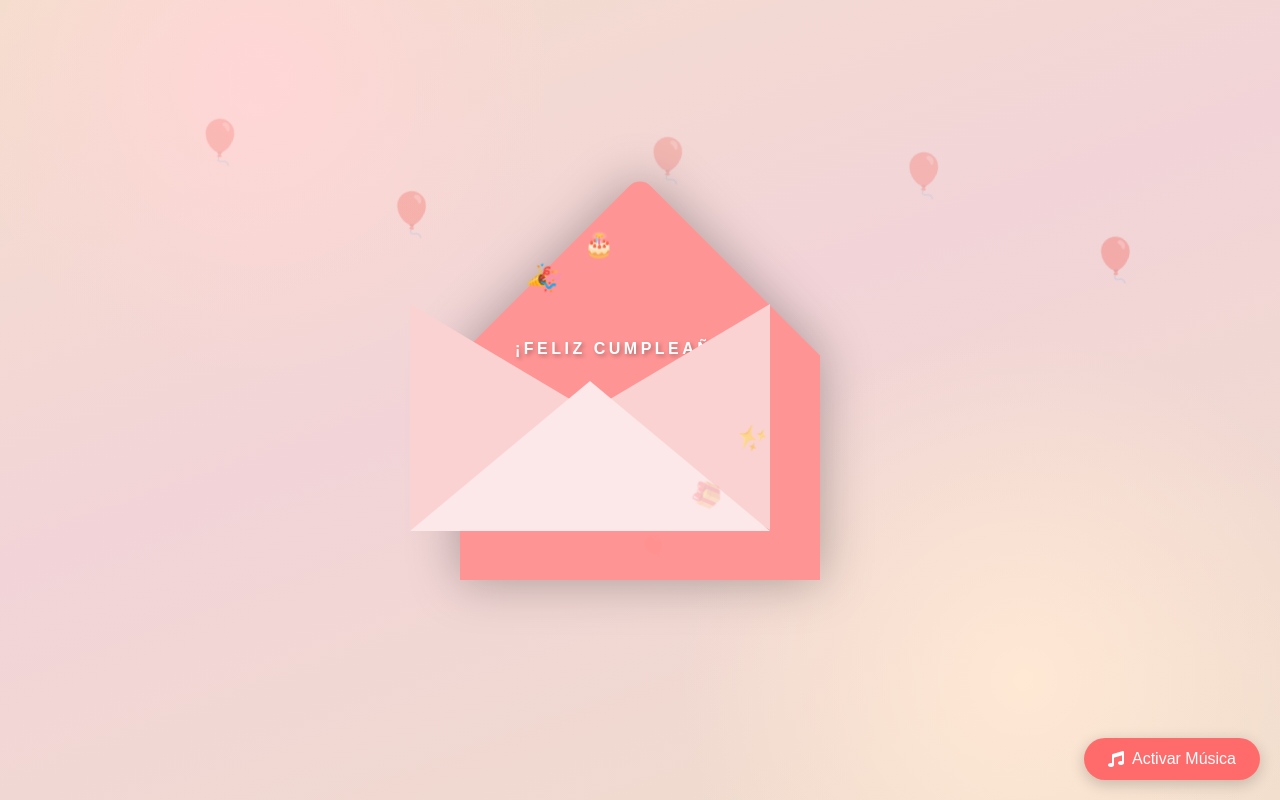
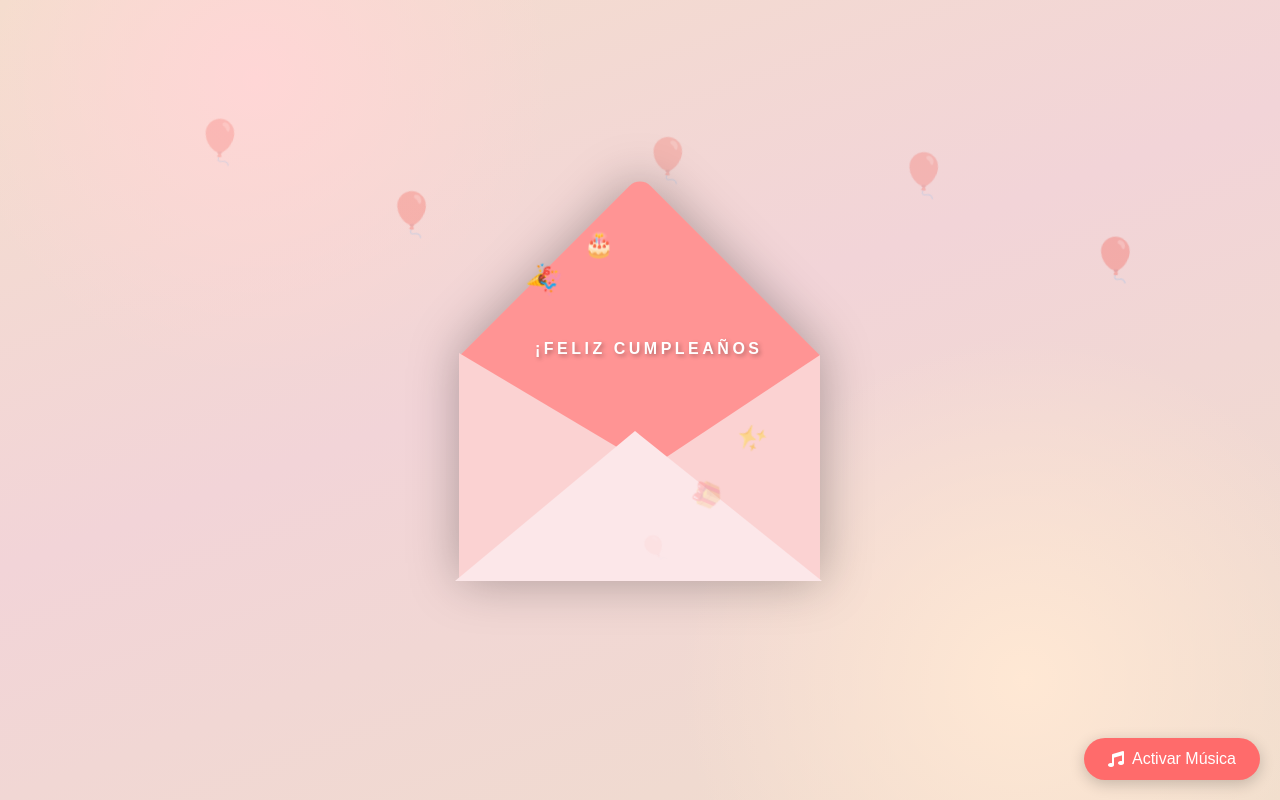
Before and after one commit to J0CIR0/J0CIR0.github.io, a PHP site: page / in a window 1280 px wide. Run offline with PHP 8.4, Linux system fonts and the light colour scheme; grey boxes labelled with a size stand in for pictures from a placeholder-image service; some libraries are stand-ins or nearby versions.

Commit message:
corrgiendo el sobre de tamaño tableta

```diff
--- a/Feliz_Cumple/assets/css/style.css
+++ b/Feliz_Cumple/assets/css/style.css
@@ -76,11 +76,11 @@ body {
   position: absolute;
   width: 0;
   height: 0;
-  border-right: 190px solid #fbd2d2;
+  border-right: 170px solid #fbd2d2;
   border-top: 113px solid transparent;
   border-bottom: 113px solid transparent;
-  top: 44px;
-  left: 80px;
+  top: 95px;
+  left: 150px;
   z-index: 4;
 }
 
@@ -92,8 +92,8 @@ body {
   border-left: 190px solid #fbd2d2;
   border-top: 113px solid transparent;
   border-bottom: 113px solid transparent;
-  top: -113px;
-  left: -170px;
+  top: -115px;
+  left: -191px;
 }
 
 .frente:after {
@@ -102,10 +102,10 @@ body {
   position: absolute;
   content: "";
   border-bottom: 150px solid #fce7e9;
-  border-right: 180px solid transparent;
+  border-right: 187px solid transparent;
   border-left: 180px solid transparent;
-  top: -36px;
-  left: -170px;
+  top: -37px;
+  left: -195px;
 }
 
 .texto {
@@ -116,7 +116,7 @@ body {
   color: white;
   z-index: 2;
   top: 80px;
-  left: 15px;
+  left: 35px;
   transition: 0.5s;
   font-size: 1rem;
   font-weight: bold;
@@ -554,11 +554,11 @@ body.foto-activa #tarjeta {
   }
 
   .frente {
-    border-right: 169px solid #fbd2d2;
+    border-right: 199px solid #fbd2d2;
     border-top: 100px solid transparent;
     border-bottom: 100px solid transparent;
-    top: 39px;
-    left: 71px;
+    top: 80px;
+    left: 82px;
   }
 
   .frente:before {
@@ -566,15 +566,15 @@ body.foto-activa #tarjeta {
     border-top: 100px solid transparent;
     border-bottom: 100px solid transparent;
     top: -100px;
-    left: -151px;
+    left: -124px;
   }
 
   .frente:after {
-    border-bottom: 133px solid #fce7e9;
-    border-right: 160px solid transparent;
+    border-bottom: 153px solid #fce7e9;
+    border-right: 170px solid transparent;
     border-left: 160px solid transparent;
-    top: -32px;
-    left: -151px;
+    top: -51px;
+    left: -128px;
   }
 
   .texto {
--- a/Feliz_Cumple/index.html
+++ b/Feliz_Cumple/index.html
@@ -6,7 +6,7 @@
     <link rel="shortcut icon" href="assets/img/favicon.png" type="image/x-icon">
     <link rel="stylesheet" href="assets/css/style.css">
     <link rel="stylesheet" href="https://cdnjs.cloudflare.com/ajax/libs/font-awesome/5.15.4/css/all.min.css">
-    <title>Feliz Cumpleaños Mi Amor</title>
+    <title>Feliz Cumpleaños</title>
 </head>
 <body>
     <audio id="musicaFondo" loop preload="auto">
```
